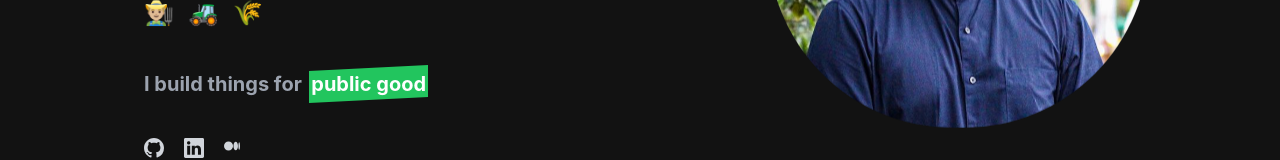
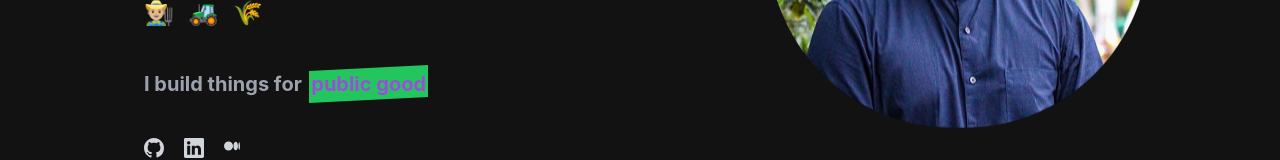
Before and after one commit to Coolbreeze151/portfolio, a Next.js app: page / in a window 1280 px wide. Shown: the part 434-594 px from the top of the page. Built offline with nearby package versions, Linux system fonts and the light colour scheme.

Commit message:
Update HeroSplash.tsx

```diff
--- a/components/HeroSplash.tsx
+++ b/components/HeroSplash.tsx
@@ -44,8 +44,13 @@ export default function HeroSplash(props: Props): React.ReactElement {
 
                     <h2 className="mt-10 font-bold text-lg text-gray-400 md:text-xl">
                         I build things for &nbsp;
-                        <span className="before:block before:absolute before:-inset-0.5 before:-skew-y-3 before:bg-green-500 relative inline-block">
-                            <span className="relative text-white">public good</span>
+                        <span className="relative inline-block">
+                            <span className="before:block before:absolute before:-inset-0.5 before:-skew-y-3 before:bg-green-500 relative inline-block">
+                                <span className="relative text-purple-400">public good</span>
+                            </span>
+                            <span className="absolute inset-0 flex items-center justify-center">
+                                <span className="animate-pulse text-purple-800">public good</span>
+                            </span>
                         </span>
                     </h2>
 
```
